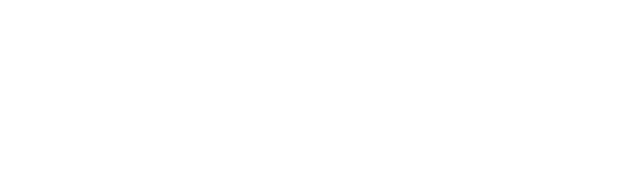
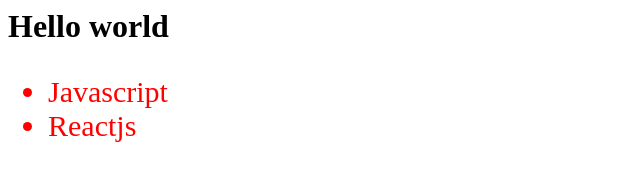
Before and after one commit to nnnggghhhiiiaaa123/javascript-learning, a plain HTML site: page react.createElement/index.html in a window 1280 px wide. Shown: the whole page, without its empty margins (0-640 px from the left). Drawn offline with nearby package versions, Linux system fonts and the light colour scheme.

Commit message:
third commit

```diff
--- a/react.createElement/index.html
+++ b/react.createElement/index.html
@@ -12,10 +12,55 @@
 
 <body>
 
+    <script>
+        //DOM
+        const h1Dom = document.createElement('h1')
+        h1Dom.title = 'Loser'
+        h1Dom.classname = 'heading'
 
-    <script>
-        const h1React = React.createElement('h1',
-        )
+        h1Dom.innerText = 'Hello world'
+
+
+        document.body.appendChild(h1Dom)
+
+
+
+        //React
+        const h1React = React.createElement('h1', {
+            title: 'Hello',
+            className: 'heading'
+        }, 'Hello guys!')
+
+        console.dir('h1Dom');
+        console.log('h1React');
+
+        //ul li DOM
+        const ulDOM = document.createElement('ul')
+        ulDOM.id = 'ul-id'
+        ulDOM.style = 'color: red; font-size:30px'
+
+        const liDOM1 = document.createElement('li')
+        liDOM1.innerText = 'Javascript'
+        liDOM1.id = 'li-1'
+
+        const liDOM2 = document.createElement('li')
+        liDOM2.innerText = 'Reactjs'
+
+        ulDOM.appendChild(liDOM1)
+        ulDOM.appendChild(liDOM2)
+
+        document.body.appendChild(ulDOM)
+
+        //ul li React
+        const ulReact = React.createElement(
+            'ul',
+            {
+                id: 'ul-id',
+                style: 'color: red; font-size:30px'
+            },
+            React.createElement('li', { id: 'li-1' }, 'Javascript'),
+            React.createElement('li', null, 'Reactjs'))
+        console.log(ulReact)
     </script>
 </body>
 
```
Also changed, not shown: document.createElement/index.html (+4 -0 lines).
